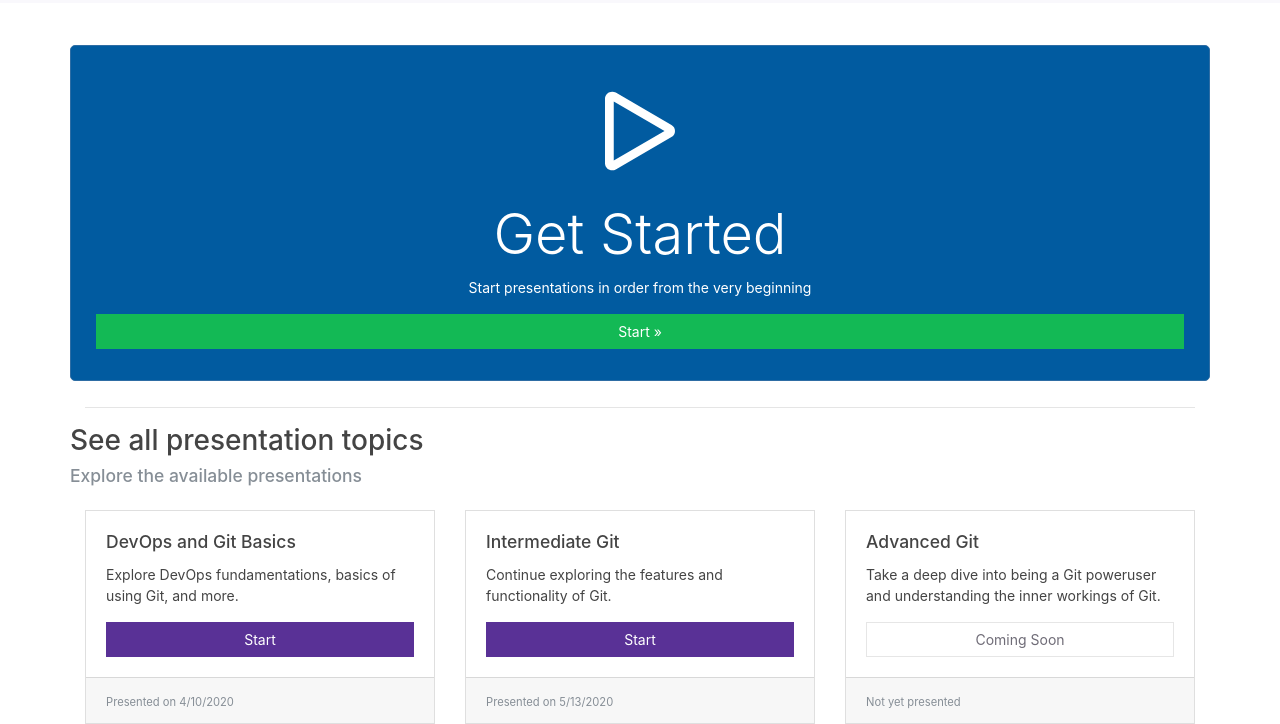
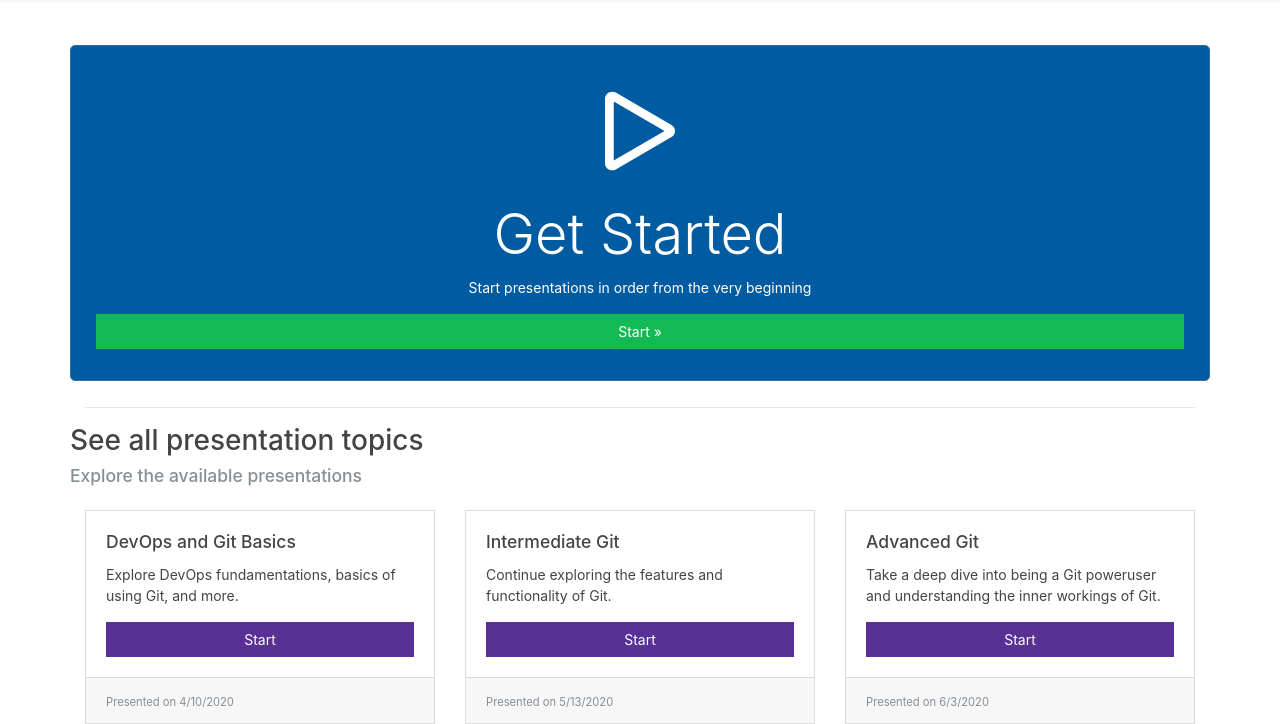
Before and after one commit to ViralSymphony/azuredevops-presentations, a website: page index.html in a window 1280 px wide. Shown: the part 562-1286 px from the top of the page. Drawn offline with nearby package versions, Linux system fonts and the light colour scheme.

Commit message:
Update index page with presentation date Activated start link for ADO3

```diff
--- a/index.html
+++ b/index.html
@@ -85,10 +85,10 @@
           <div class="card-body d-flex flex-column">
             <h5 class="card-title">Advanced Git</h5>
             <p class="card-text">Take a deep dive into being a Git poweruser and understanding the inner workings of Git.</p>
-            <a href="presentations/ado3-advanced-git.html" class="btn btn-secondary mt-auto disabled">Coming Soon</a>
+            <a href="presentations/ado3-advanced-git.html" class="btn btn-primary mt-auto">Start</a>
           </div>
           <div class="card-footer">
-            <small class="text-muted">Not yet presented</small>
+            <small class="text-muted">Presented on 6/3/2020</small>
           </div>
         </div>
 
```
